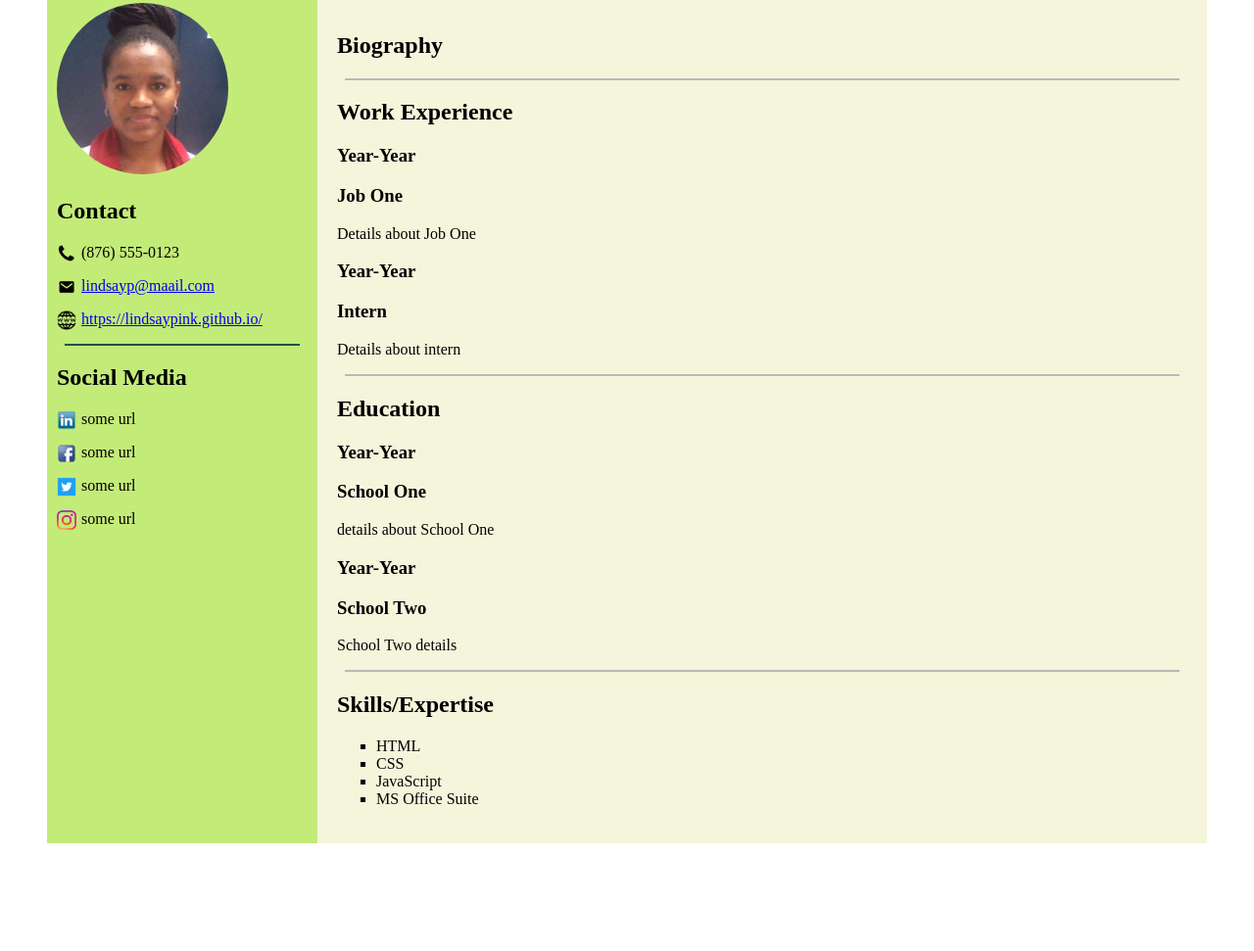
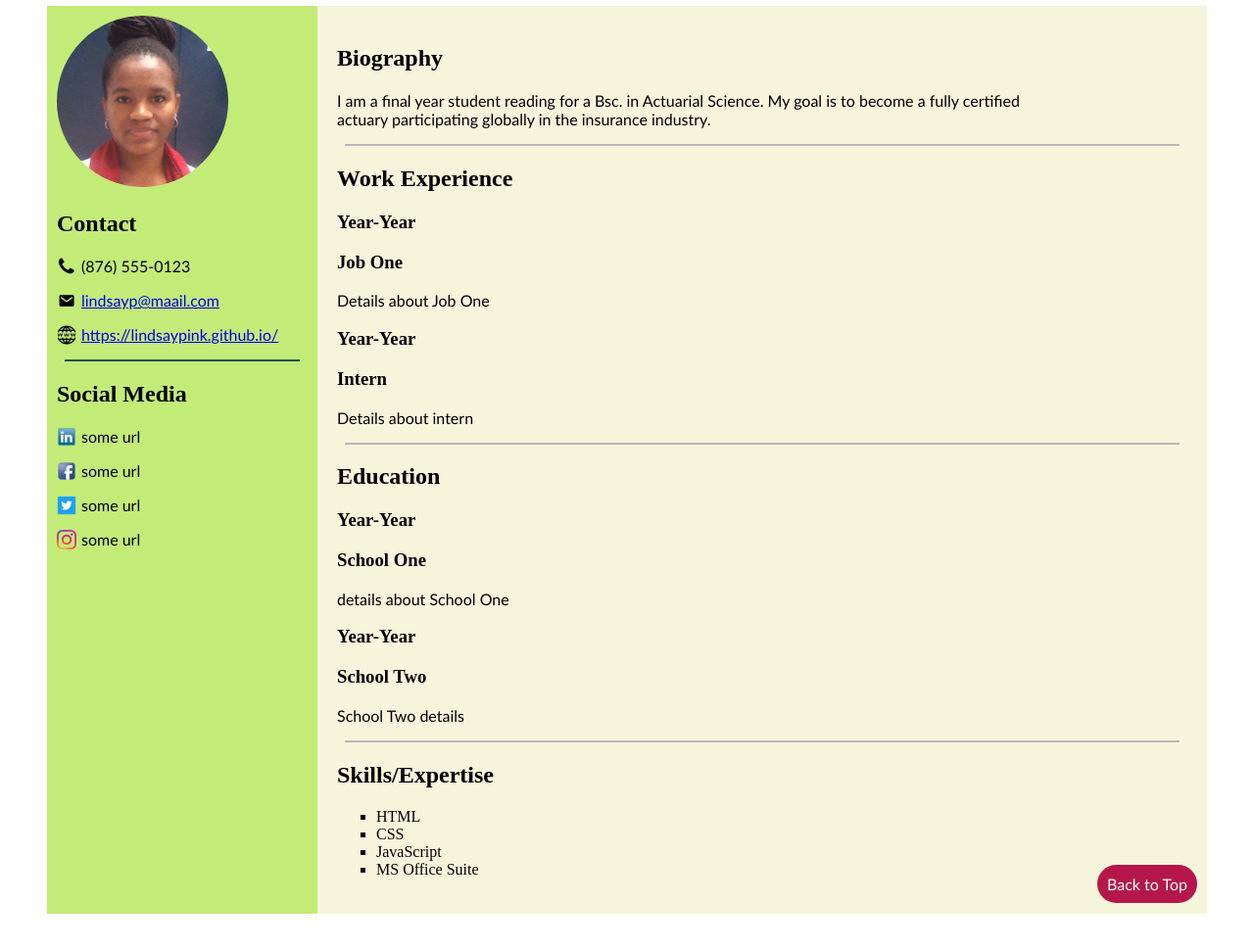
Before and after one commit to LindsayPink/LindsayPink.github.io, a plain HTML site: page index.html in a window 1280 px wide. Shown: the part 199-1170 px from the top of the page at 98% size. Before the commit the page ends 1068 px from the top, so only its background shows below. Drawn offline with Linux system fonts and the light colour scheme.

Commit message:
changes made

```diff
--- a/index.html
+++ b/index.html
@@ -9,7 +9,8 @@
 </head>
 
 <body>
-    <div class="contents"> <!--Flex Container for 3 layout sections: header, socials and resBody-->
+    <div id="Home"></div>
+    <div class="contents"> <!--Flex Container for 3 layout sections: header, sidebar and details-->
         <div id="header"> <!--For name and job title-->
             <div class="heading">
                 <h1 class="fullName">Lindsay Pink</h1>
@@ -36,29 +37,29 @@
 
         <div id="details"> <!--Captures details of resume-->
             <h2>Biography</h2>
-                <p><!--For biography and career objectives--></p>
+            <p>I am a final year student reading for a Bsc. in Actuarial Science. My goal is to become a fully certified actuary participating globally in the insurance industry.</p>
 
-                <div class=delimiter></div>
+            <div class=delimiter></div>
 
             <h2 class="workXP">Work Experience</h2>
                 <h3 id="fLeft">Year-Year</h3>
                 <h3 id="fRight">Job One</h3>
-                    <p>Details about Job One</p>
+                <p id="fRight">Details about Job One</p>
 
                 <h3 id="fLeft">Year-Year</h3>
                 <h3 id="fRight">Intern</h3>
-                    <p>Details about intern</p>
+                <p id="fRight">Details about intern</p>
 
             <div class=delimiter></div>
 
             <h2 class="edu">Education</h2>
                 <h3 id="fLeft">Year-Year</h3>
                 <h3 id="fRight">School One</h3>
-                    <p>details about School One</p>
+                <p id="fRight">details about School One</p>
 
                 <h3 id="fLeft">Year-Year</h3>
                 <h3 id="fRight">School Two</h3>
-                    <p>School Two details</p>
+                <p id="fRight">School Two details</p>
 
             <div class=delimiter></div>
 
@@ -71,6 +72,6 @@
                 </ul>
         </div>
     </div>
-
+    <a href="#Home" class="upTop">Back to Top</a>
 </body>
 </html>
--- a/styles.css
+++ b/styles.css
@@ -1,21 +1,31 @@
+/* General Styles*/
 body {
     background-color: #fff;
+}
+
+h2, h3 {
+    font-family: "Goudy Old Style", serif;
+}
+
+p {
+    font-family: "Trebuchet MS", sans-serif;
 }
 
 .contents {
     display: grid;
     grid-template-columns: 1fr 3fr;
     grid-template-rows: 1fr 5fr;
-    grid-row-gap: 10px;
+    grid-row-gap: 0.75em;
 }
 
+/* Header Styles*/
 #header {
     display: flex;
     flex-direction: column;
     grid-column: 1 / 3;
     grid-row: 1 / 2;
     width: 100%;
-    background-color: rgb(31, 93, 94);
+    background-color: #1C5253;
     color: #fff;
     justify-content: center;
     align-items: center;
@@ -24,8 +34,8 @@ body {
 .heading {
     display: flex;
     flex-direction: column;
-    border: 0.5px solid #fff;
-    padding: 0px 175px;
+    border: 0.025em solid #fff;
+    padding: 0px 15em;
     justify-content: center;
     align-items: center;
 }
@@ -42,6 +52,7 @@ body {
     height: 25px;
 }
 
+/* Sidebar Styles*/
 #sidebar {
     grid-column: 1 / 2;
     grid-row-start: 2;
@@ -49,14 +60,6 @@ body {
     margin-left:40px;
     padding: 10px;
     display: block;
-}
-
-.contents #details {
-    grid-column: 2 / 3;
-    grid-row: 2 / 3;
-    background-color: beige;
-    margin-right: 40px;
-    padding: 20px;
 }
 
 .pp {
@@ -70,17 +73,23 @@ body {
     height: 20px;
     float: left;
 }
-.delimiter, .delim {
-    height: 2px;
-    margin: 8px;
-}
 
 .delim {
     background-color: #1C5253;
 }
 
+/* Main Content Area Styles*/
+.contents #details {
+    grid-column: 2 / 3;
+    grid-row: 2 / 3;
+    background-color: beige;
+    margin-right: 40px;
+    padding: 20px;
+}
+
 .delimiter {
     background-color: rgb(185, 184, 184);
+    clear: both;
 }
 
 li {
@@ -91,3 +100,27 @@ li {
     position: relative;
     left: 5px;
 }
+
+#details p {
+    width: 85%;
+}
+
+/* Other Styles */
+.delimiter, .delim {
+    height: 2px;
+    margin: 8px;
+}
+
+.upTop {
+    text-align: end;
+    float: right;
+    position: relative;
+    bottom: 50px;
+    right: 50px;
+    background-color: #B6174B;
+    color: #fff;
+    padding: 10px;
+    border-radius: 20px;
+    text-decoration: none;
+    font-family: "Trebuchet MS", sans-serif;
+}
```
